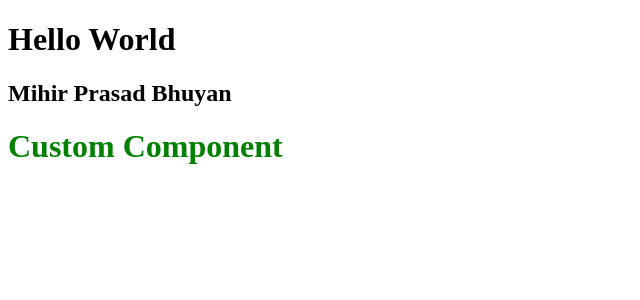
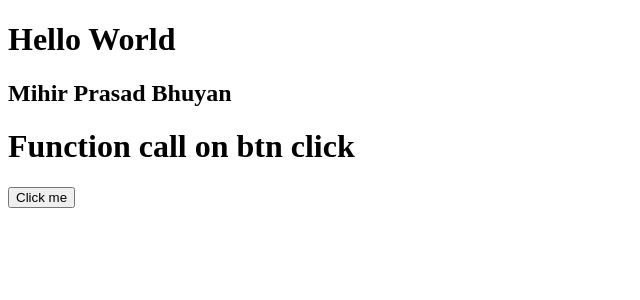
Before and after one commit to mihirprasad62/Angular-Learning-Rivision, an Angular app: page / in a window 1280 px wide. Shown: the top 300 px of the page, without its empty margins (0-640 px from the left). Built offline with nearby package versions, Linux system fonts and the light colour scheme.

Commit message:
function call on button click

```diff
--- /dev/null
+++ b/src/app/03-function-call-on-btn-click/function-call-on-btn-click.html
@@ -0,0 +1,2 @@
+<h1>Function call on btn click</h1>
+<button (click)="handleClick()">Click me</button>
--- /dev/null
+++ b/src/app/03-function-call-on-btn-click/function-call-on-btn-click.ts
@@ -0,0 +1,19 @@
+import { Component } from '@angular/core';
+
+@Component({
+  selector: 'app-function-call-on-btn-click',
+  imports: [],
+  templateUrl: './function-call-on-btn-click.html',
+  styleUrl: './function-call-on-btn-click.css'
+})
+export class FunctionCallOnBtnClick {
+  handleClick(){
+    console.log("function called")
+    this.otherFunction()
+  }
+
+  otherFunction(){
+    console.log("otherfunction called.")
+  }
+
+}
--- a/src/app/app.html
+++ b/src/app/app.html
@@ -5,4 +5,6 @@
  <!-- <app-interpolation></app-interpolation> -->
 
 <!-- Custom Component -->
- <app-custom-component></app-custom-component>
+ <!-- <app-custom-component></app-custom-component> -->
+
+ <app-function-call-on-btn-click></app-function-call-on-btn-click>
--- a/src/app/app.ts
+++ b/src/app/app.ts
@@ -2,10 +2,11 @@ import { Interpolation } from './01_interpolation/interpolation';
 import { Component, signal } from '@angular/core';
 import { RouterOutlet } from '@angular/router';
 import { CustomComponent } from './02_custom_component/custom-component';
+import { FunctionCallOnBtnClick } from './03-function-call-on-btn-click/function-call-on-btn-click';
 
 @Component({
   selector: 'app-root',
-  imports: [RouterOutlet,Interpolation,CustomComponent],
+  imports: [RouterOutlet,Interpolation,CustomComponent,FunctionCallOnBtnClick],
   templateUrl: './app.html',
   styleUrl: './app.css'
 })
```
Also changed, not shown: src/app/03-function-call-on-btn-click/function-call-on-btn-click.css (added), 1 other file (tests, documents, lock files or other folders).
